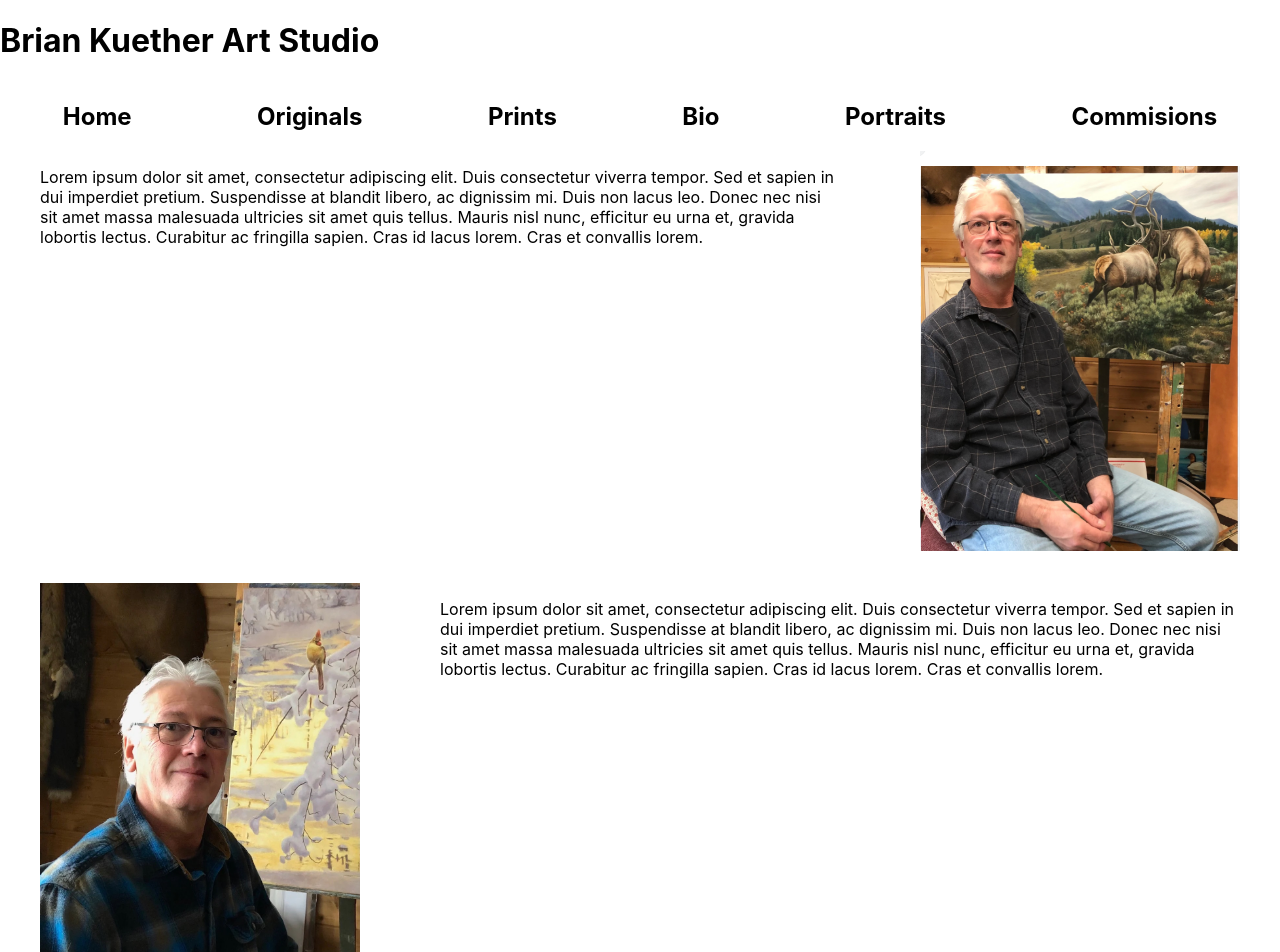
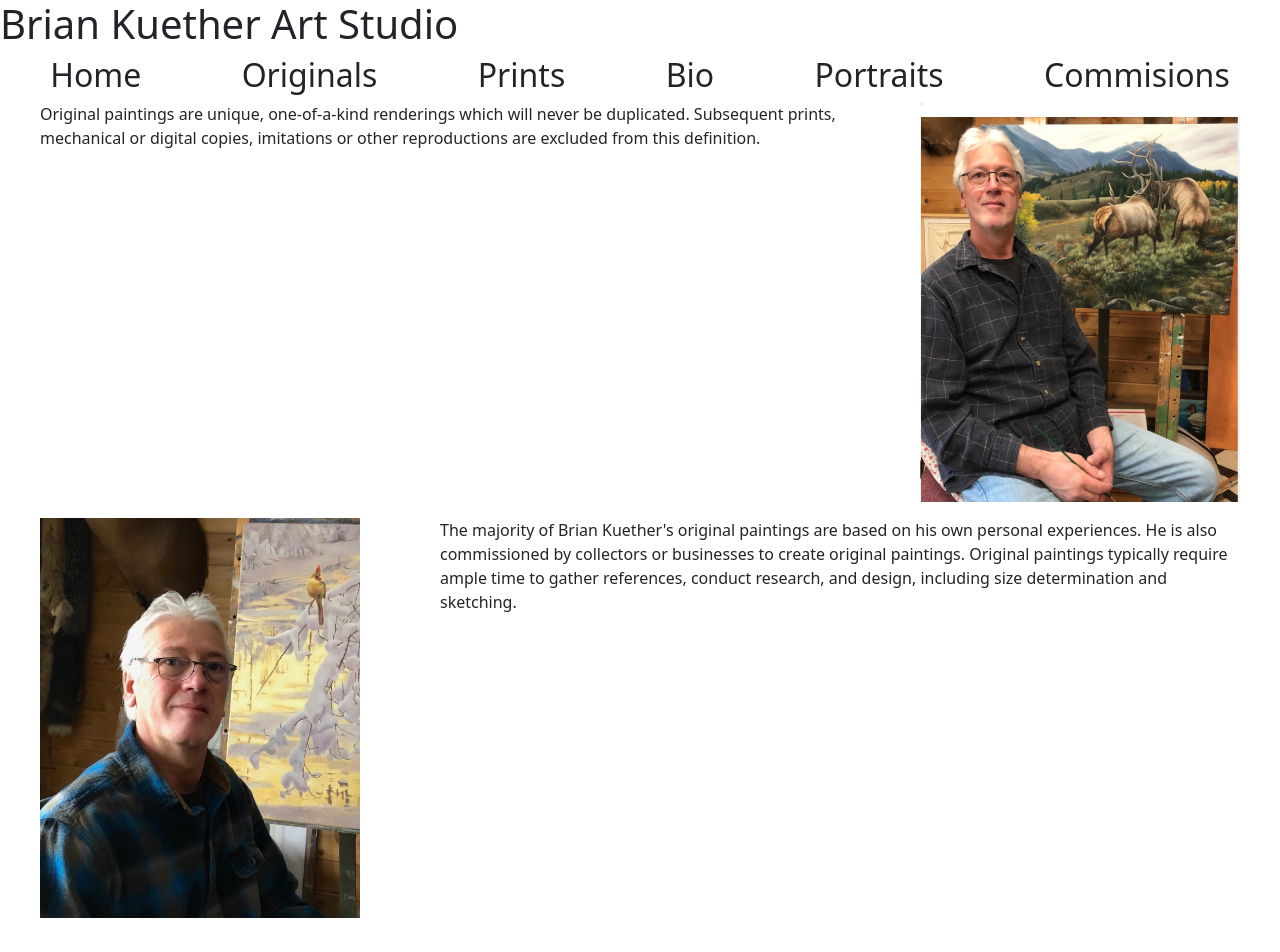
Before and after one commit to GWKuether/BrianKuetherArt, a React (Create React App) app: page / in a window 1280 px wide. Shown: the top 952 px of the page. Built offline with nearby package versions, Linux system fonts and the light colour scheme.

Commit message:
Added Bio Text to Home Page

```diff
--- a/package.json
+++ b/package.json
@@ -6,6 +6,7 @@
     "@testing-library/jest-dom": "^5.16.5",
     "@testing-library/react": "^13.4.0",
     "@testing-library/user-event": "^13.5.0",
+    "bootstrap": "^5.2.3",
     "emailjs-com": "^3.2.0",
     "react": "^18.2.0",
     "react-dom": "^18.2.0",
--- a/src/App.js
+++ b/src/App.js
@@ -1,4 +1,5 @@
 import './App.css';
+import 'bootstrap/dist/css/bootstrap.min.css'
 import { Routes, Route } from "react-router-dom";
 import NavBar from './Components/NavBar/NavBar';
 import HomePage from './Pages/HomePage/HomePage';
--- a/src/Pages/CommissionsPage/CommissionsPage.js
+++ b/src/Pages/CommissionsPage/CommissionsPage.js
@@ -36,7 +36,7 @@ const CommissionsPage = (props) => {
         <input
           type="text"
           name="from_name"
-          placeholder="from name"
+          placeholder="Your name"
           value={toSend.from_name}
           onChange={handleChange}
         />
--- a/src/Pages/HomePage/HomePage.js
+++ b/src/Pages/HomePage/HomePage.js
@@ -1,4 +1,4 @@
-import "./HomePage.css"
+import "./HomePage.css";
 
 const HomePage = (props) => {
   return (
@@ -6,13 +6,10 @@ const HomePage = (props) => {
       <div style={{ display: "flex", justifyContent: "space-around" }}>
         <div>
           <p className="text-sizer">
-            Lorem ipsum dolor sit amet, consectetur adipiscing elit. Duis
-            consectetur viverra tempor. Sed et sapien in dui imperdiet pretium.
-            Suspendisse at blandit libero, ac dignissim mi. Duis non lacus leo.
-            Donec nec nisi sit amet massa malesuada ultricies sit amet quis
-            tellus. Mauris nisl nunc, efficitur eu urna et, gravida lobortis
-            lectus. Curabitur ac fringilla sapien. Cras id lacus lorem. Cras et
-            convallis lorem.
+            Original paintings are unique, one-of-a-kind renderings which will
+            never be duplicated. Subsequent prints, mechanical or digital
+            copies, imitations or other reproductions are excluded from this
+            definition.
           </p>
         </div>
         <div>
@@ -23,23 +20,21 @@ const HomePage = (props) => {
           ></img>
         </div>
       </div>
-      <div style={{display:"flex", justifyContent: "space-around"}}>
+      <div style={{ display: "flex", justifyContent: "space-around" }}>
         <div>
           <img
-          src={require("./Assets/IMG_0275.jpg")}
-          alt="profile two"
-          className="image-sizer"
+            src={require("./Assets/IMG_0275.jpg")}
+            alt="profile two"
+            className="image-sizer"
           ></img>
         </div>
         <div>
           <p className="text-sizer">
-            Lorem ipsum dolor sit amet, consectetur adipiscing elit. Duis
-            consectetur viverra tempor. Sed et sapien in dui imperdiet pretium.
-            Suspendisse at blandit libero, ac dignissim mi. Duis non lacus leo.
-            Donec nec nisi sit amet massa malesuada ultricies sit amet quis
-            tellus. Mauris nisl nunc, efficitur eu urna et, gravida lobortis
-            lectus. Curabitur ac fringilla sapien. Cras id lacus lorem. Cras et
-            convallis lorem.
+            The majority of Brian Kuether's original paintings are based on his
+            own personal experiences. He is also commissioned by collectors or
+            businesses to create original paintings. Original paintings
+            typically require ample time to gather references, conduct research,
+            and design, including size determination and sketching.
           </p>
         </div>
       </div>
```
Also changed, not shown: 1 other file (tests, documents, lock files or other folders).
